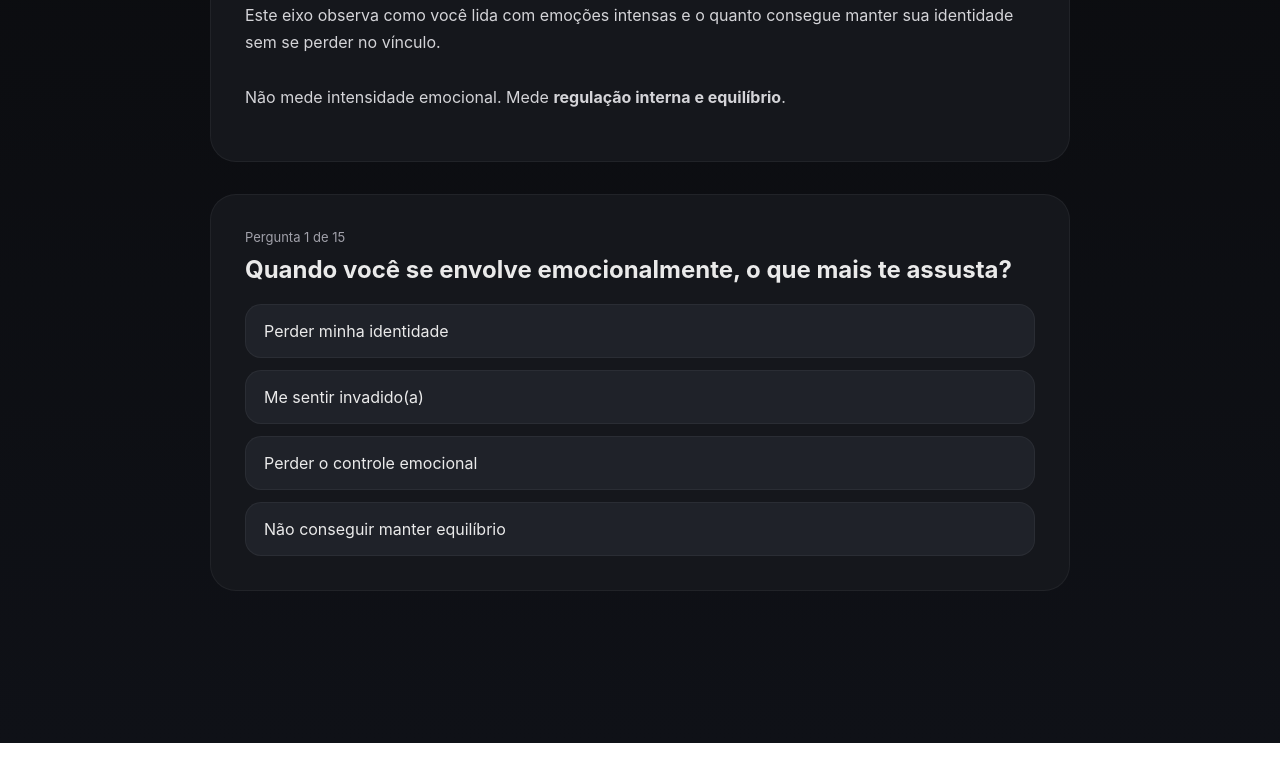
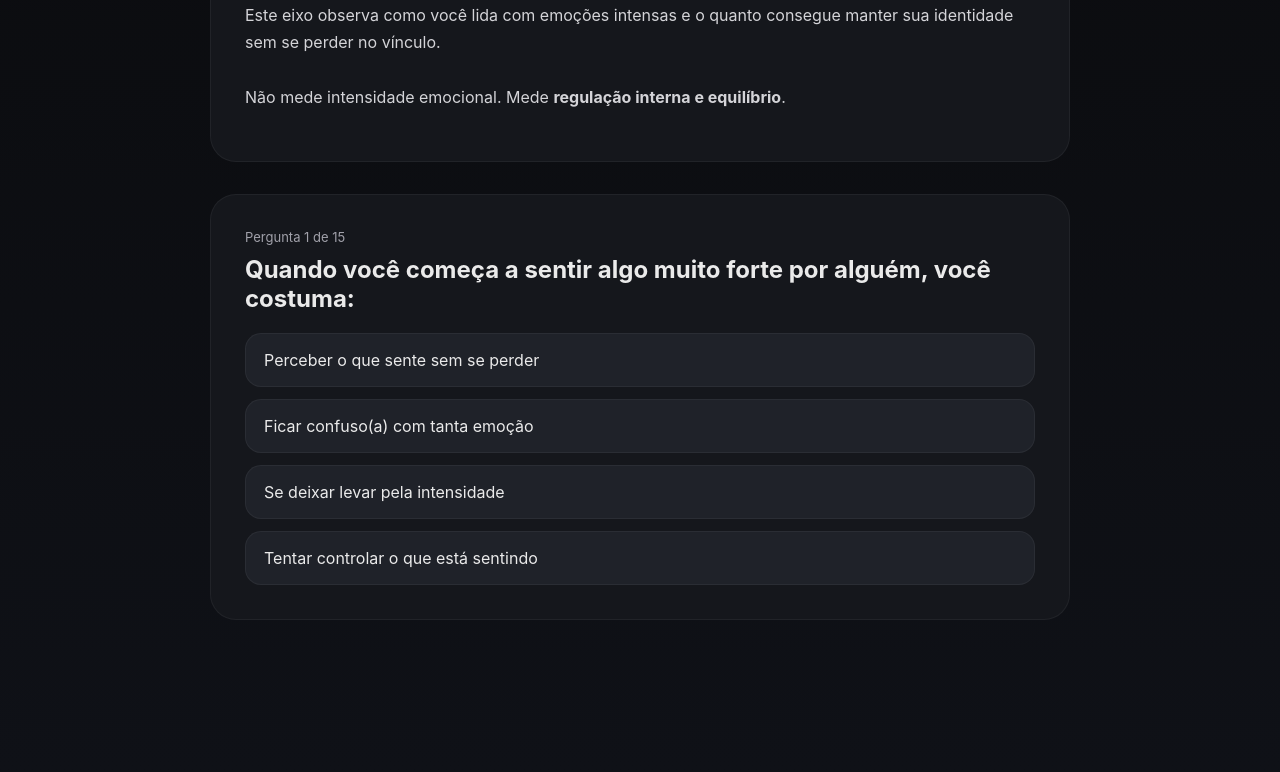
Before and after one commit to leonardomartinsxl-cmd/MINDKEY, a plain HTML site: page eixo3.html in a window 1280 px wide. Shown: the part 161-933 px from the top of the page. Before the commit the page ends 904 px from the top, so only its background shows below. Drawn offline with Linux system fonts and the light colour scheme.

Commit message:
Update eixo3.html

```diff
--- a/eixo3.html
+++ b/eixo3.html
@@ -101,138 +101,138 @@ Mede <strong>regulação interna e equilíbrio</strong>.
 <script>
 const perguntas = [
 {
- texto: "Quando você se envolve emocionalmente, o que mais te assusta?",
+ texto: "Quando você começa a sentir algo muito forte por alguém, você costuma:",
  opcoes: [
-  "Perder minha identidade",
-  "Me sentir invadido(a)",
-  "Perder o controle emocional",
-  "Não conseguir manter equilíbrio"
+  "Perceber o que sente sem se perder",
+  "Ficar confuso(a) com tanta emoção",
+  "Se deixar levar pela intensidade",
+  "Tentar controlar o que está sentindo"
  ]
 },
 {
- texto: "Quando a conexão fica forte, sua reação mais comum é:",
+ texto: "Quando suas emoções ficam intensas, você geralmente:",
  opcoes: [
-  "Ficar animado(a)",
-  "Sentir medo de me perder",
-  "Tentar controlar o ritmo",
-  "Me entregar completamente"
+  "Consegue pausar antes de agir",
+  "Age no impulso",
+  "Oscila entre se aproximar e se afastar",
+  "Se fecha para não sentir demais"
  ]
 },
 {
- texto: "Você se considera alguém:",
+ texto: "Em momentos emocionais difíceis, você:",
  opcoes: [
-  "Emocionalmente estável",
-  "Impulsivo(a)",
-  "Muito intenso(a)",
-  "Oscilante emocionalmente"
+  "Consegue nomear o que está sentindo",
+  "Sente tudo misturado",
+  "Reage antes de entender",
+  "Evita entrar em contato com a emoção"
  ]
 },
 {
- texto: "Em um relacionamento, você costuma se sentir:",
+ texto: "Quando a relação começa a mexer muito com você, você tende a:",
  opcoes: [
-  "Livre para ser quem sou",
-  "Ansioso(a) com a profundidade",
-  "Mergulhado(a) emocionalmente",
-  "Tentando me regular o tempo todo"
+  "Manter quem você é",
+  "Mudar para se adaptar",
+  "Se perder um pouco no vínculo",
+  "Criar barreiras emocionais"
  ]
 },
 {
- texto: "Quando alguém te pressiona emocionalmente, você:",
+ texto: "Quando algo te afeta emocionalmente, seu primeiro movimento costuma ser:",
  opcoes: [
-  "Reage por impulso",
-  "Se afasta emocionalmente",
-  "Racionaliza o que sente",
-  "Se abre mais do que gostaria"
+  "Observar o que está acontecendo por dentro",
+  "Reagir imediatamente",
+  "Buscar o outro para aliviar",
+  "Se afastar para se regular"
  ]
 },
 {
- texto: "Você tende a fazer promessas emocionais:",
+ texto: "Você sente que consegue:",
  opcoes: [
-  "Raramente",
-  "Com muita intensidade",
-  "Para agradar o outro",
-  "Só quando se sente seguro(a)"
+  "Sentir intensamente sem perder o equilíbrio",
+  "Sentir demais e depois se arrepender",
+  "Evitar sentir para não sofrer",
+  "Oscilar entre controle e explosão"
  ]
 },
 {
- texto: "Quando a relação fica intensa demais, você:",
+ texto: "Quando percebe que está emocionalmente ativado(a), você:",
  opcoes: [
-  "Fica inseguro(a)",
-  "Se entrega totalmente",
-  "Fica impaciente",
+  "Reconhece e desacelera",
+  "Continua mesmo assim",
+  "Perde o controle",
+  "Some para não lidar"
+ ]
+},
+{
+ texto: "No amor, quando algo te desorganiza emocionalmente, você:",
+ opcoes: [
+  "Consegue se regular com o tempo",
+  "Fica preso(a) na emoção",
+  "Tenta resolver tudo na hora",
+  "Se distancia para não sentir"
+ ]
+},
+{
+ texto: "Você sente que, em vínculos intensos, você:",
+ opcoes: [
+  "Mantém sua identidade",
+  "Se adapta demais",
+  "Se mistura com o outro",
+  "Se protege se afastando"
+ ]
+},
+{
+ texto: "Quando está emocionalmente sobrecarregado(a), você costuma:",
+ opcoes: [
+  "Diminuir o ritmo e se escutar",
+  "Reagir impulsivamente",
+  "Tentar controlar a situação",
+  "Desaparecer por um tempo"
+ ]
+},
+{
+ texto: "Quando alguém te provoca emocionalmente, você:",
+ opcoes: [
+  "Consegue responder com consciência",
+  "Reage no calor do momento",
+  "Se fecha para não se expor",
+  "Oscila entre ataque e fuga"
+ ]
+},
+{
+ texto: "Você percebe que perde equilíbrio quando:",
+ opcoes: [
+  "Não entende o que está sentindo",
+  "Sente demais ao mesmo tempo",
+  "Age antes de pensar",
+  "Não consegue se regular"
+ ]
+},
+{
+ texto: "Quando se sente frustrado(a) emocionalmente, você:",
+ opcoes: [
+  "Processa aos poucos",
+  "Explode ou se fecha",
+  "Tenta resolver imediatamente",
+  "Guarda tudo para si"
+ ]
+},
+{
+ texto: "Em situações emocionais intensas, você:",
+ opcoes: [
+  "Consegue se manter presente",
+  "Fica reativo(a)",
+  "Se desorganiza internamente",
   "Se distancia emocionalmente"
  ]
 },
 {
- texto: "No amor, você acredita que:",
+ texto: "Sendo honesto(a), você sente que hoje sua maior dificuldade emocional é:",
  opcoes: [
-  "Equilíbrio é essencial",
-  "Entrega é necessária",
-  "Intensidade dá sentido",
-  "Independência deve ser mantida"
- ]
-},
-{
- texto: "Você se permite:",
- opcoes: [
-  "Mudar com o tempo",
-  "Controlar emoções",
-  "Ir com o fluxo",
-  "Ser totalmente transparente"
- ]
-},
-{
- texto: "Quando se sente muito envolvido(a), você:",
- opcoes: [
-  "Fica tenso(a)",
-  "Se entrega completamente",
-  "Tenta controlar a relação",
-  "Observa suas reações"
- ]
-},
-{
- texto: "Quando sente que a relação exige demais, você:",
- opcoes: [
-  "Se afasta",
-  "Tenta controlar mais",
-  "Tem medo de se perder",
-  "Reage impulsivamente"
- ]
-},
-{
- texto: "Quando alguém tenta te ver profundamente, você:",
- opcoes: [
-  "Se protege",
-  "Fica desconfortável",
-  "Se entrega",
-  "Oscila entre aproximação e distância"
- ]
-},
-{
- texto: "Quando se sente decepcionado(a), você:",
- opcoes: [
-  "Se fecha",
-  "Explode emocionalmente",
-  "Perde confiança",
-  "Tenta resolver imediatamente"
- ]
-},
-{
- texto: "Em momentos de tensão emocional, você:",
- opcoes: [
-  "Se afasta",
-  "Age por impulso",
-  "Racionaliza",
-  "Desaparece por um tempo"
- ]
-},
-{
- texto: "Quando se sente sobrecarregado(a) por uma relação, você:",
- opcoes: [
-  "Se distancia",
-  "Se entrega demais",
-  "Tenta controlar tudo",
-  "Tenta diminuir o que sente"
+  "Manter equilíbrio quando sente muito",
+  "Não agir no impulso",
+  "Não se perder no vínculo",
+  "Não fugir do que sente"
  ]
 }
 ];
@@ -251,21 +251,40 @@ function render(){
 }
 
 function responder(i){
- // Pontuação controlada para não quebrar o relatório
- const pontos = i + 1; // 1 a 4
+ const pontos = i + 1;
  responderPergunta('eixo3', pontos);
-
  atual++;
  atual < perguntas.length ? render() : finalizar();
 }
 
 function finalizar(){
  document.getElementById('quiz').innerHTML = `
-  <p style="font-size:18px">
-   Você concluiu a última etapa da análise.
-   <br><br>
-   Agora é possível integrar seus padrões
-   e gerar sua leitura comportamental completa.
+  <h2>O que este eixo revela sobre você</h2>
+
+  <p>
+   <strong>Quando a emoção fica intensa, seu desafio não é sentir.</strong><br>
+   É conseguir sentir sem se perder, sem reagir no impulso
+   e sem precisar fugir do que acontece dentro de você.
+  </p>
+
+  <p>
+   Isso aparece quando o vínculo ativa emoções fortes,
+   conflitos internos ou medo de perder o próprio equilíbrio.
+  </p>
+
+  <p>
+   Seu padrão oscila entre <strong>controle, intensidade e afastamento</strong>,
+   como uma tentativa de se regular internamente.
+  </p>
+
+  <p>
+   O risco não é a emoção.
+   É agir antes de compreendê-la ou tentar anulá-la completamente.
+  </p>
+
+  <p>
+   <strong>A chave aqui não é sentir menos.</strong><br>
+   É aprender a sustentar o que sente com mais presença e consciência.
   </p>
 
   <h3>
```
